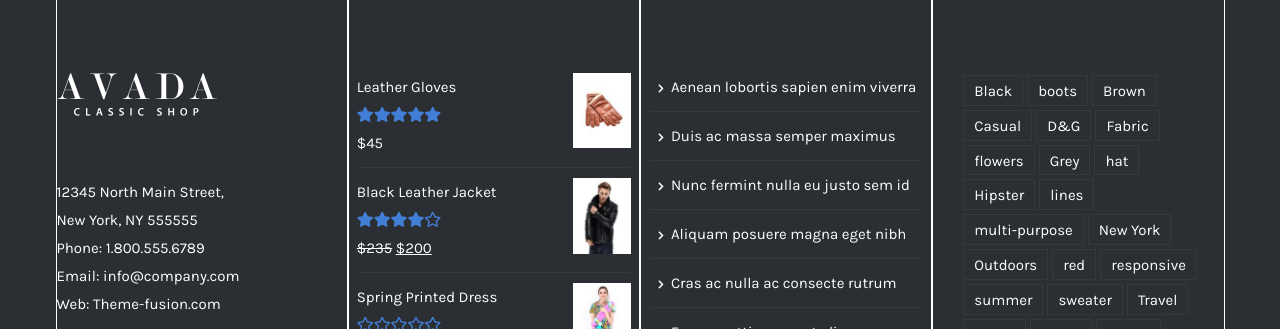
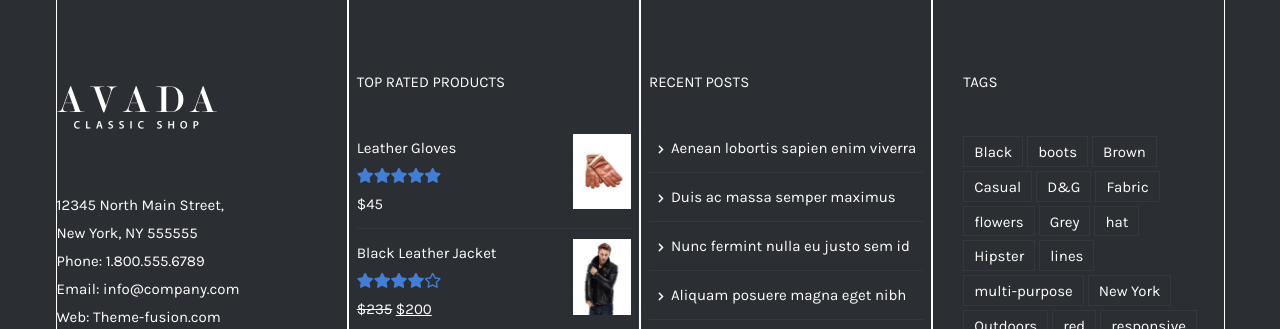
Before and after one commit to vito-g/proj-html-vuejs, a website: page my-app/index.html in a window 1280 px wide. Shown: the part 816-1145 px from the top of the page. Drawn offline with nearby package versions, Linux system fonts and the light colour scheme.

Commit message:
LOGO FOOTER: Posizione corretta

```diff
--- a/my-app/index.html
+++ b/my-app/index.html
@@ -131,6 +131,12 @@
 
               <div  class="stripe-a-wrap-box">
 
+                <!-- Title -->
+                <div class="title">
+                    {{titleFooter[0]}}
+                </div>
+                <!-- End Title -->
+
                   <!-- Top Rated Products -->
                   <div class="central" v-for="element in objFooter.topRatedProducts">
                     <span id="product-name">{{element.product}}</span><br>
@@ -145,6 +151,12 @@
 
               <div class="stripe-a-wrap-box">
 
+                <!-- Title -->
+                <div class="title">
+                    {{titleFooter[1]}}
+                </div>
+                <!-- End Title -->
+
                   <!-- Recent Post -->
                   <div id="recent-post" class="central" v-for="element in objFooter.recentPost">
                     <i class="fas fa-chevron-right"></i>{{element}}
@@ -154,6 +166,12 @@
               </div>
 
               <div class="stripe-a-wrap-box">
+
+                <!-- Title -->
+                <div class="title tag">
+                    {{titleFooter[2]}}
+                </div>
+                <!-- End Title -->
 
                   <!-- Tag -->
                   <div id="tag" v-for="element in objFooter.tag">
--- a/my-app/js/script.js
+++ b/my-app/js/script.js
@@ -6,7 +6,7 @@ new Vue({
    buttonShop: "SHOP NOW!",
    elIcons: ["fab fa-facebook-f", "fab fa-twitter", "fab fa-instagram","fab fa-youtube"],
    elShopping: ["Shopping Cart", "My Account", "CART"],
-   // titleFooter: ['TOP RATED PRODUCTS', 'RECENT POSTS', 'TAGS'],
+   titleFooter: ['TOP RATED PRODUCTS', 'RECENT POSTS', 'TAGS'],
    objFooter: {
 
      contact: {street: '12345 North Main Street,', state: 'New York, NY 555555', phone: 'Phone: 1.800.555.6789', email: 'Email: info@company.com', web: 'Web: Theme-fusion.com'},
--- a/my-app/src/app.scss
+++ b/my-app/src/app.scss
@@ -263,11 +263,21 @@
           color: white;
           padding-top: 74px;
 
+          .title {
+            margin: 0 0 43px 8px;
+            width: 100%;
+
+            &.tag {
+              position: relative;
+              left: -6px;
+            }
+          }
+
           #logo-footer {
 
             img {
               width: 160px;
-              margin-bottom: 58px;
+              margin: 13px 0 58px;
             }
 
           }
```
Also changed, not shown: my-app/dist/app.css.
